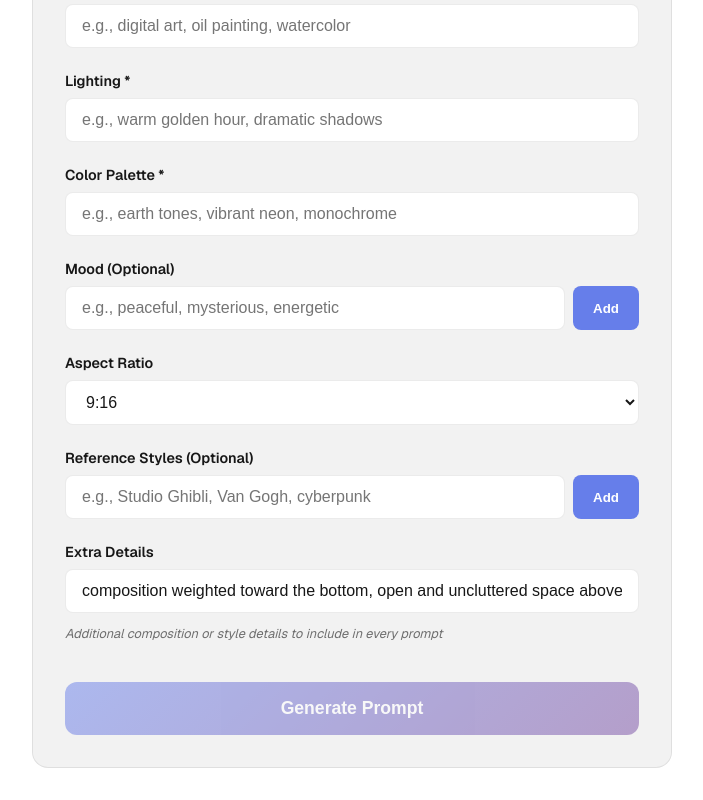
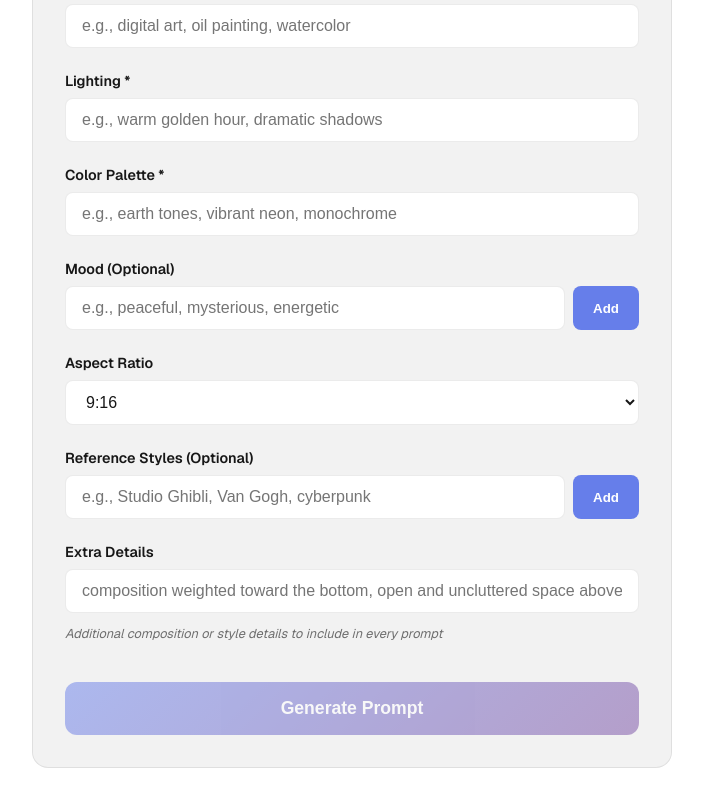
Before and after one commit to peterdurham/midjourney-tool, a Next.js app: page / in a window 1280 px wide. Shown: the part 432-1232 px from the top of the page, without its empty margins (288-991 px from the left). Built offline with nearby package versions, Linux system fonts and the light colour scheme.

Commit message:
removed extra details

```diff
--- a/app/components/MidjourneyTool.js
+++ b/app/components/MidjourneyTool.js
@@ -12,8 +12,8 @@ export default function MidjourneyTool() {
     mood: [],
     aspectRatio: "9:16",
     references: [],
-    extraDetails:
-      "composition weighted toward the bottom, open and uncluttered space above",
+    // extraDetails: "composition weighted toward the bottom, open and uncluttered space above",
+    extraDetails: "",
   });
 
   const [generatedPrompt, setGeneratedPrompt] = useState("");
```
